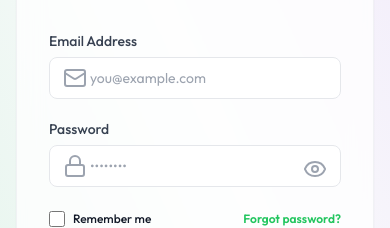
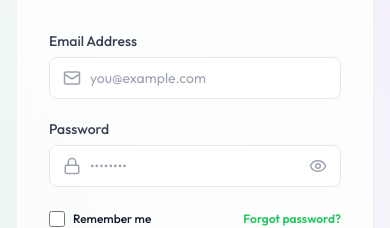
Before and after one commit to sireeshayampalla/budget-planner-project-, a React (Vite) app in the folder frontend/: page /login in a window 390 px wide. Shown: the part 324-552 px from the top of the page. Built offline with nearby package versions, Linux system fonts and the light colour scheme.

Commit message:
fix(tailwind): configure custom fractional spacing tokens to prevent icon collapse on mobile Safari

```diff
--- a/frontend/tailwind.config.js
+++ b/frontend/tailwind.config.js
@@ -23,6 +23,11 @@ export default {
       fontFamily: {
         sans: ['Outfit', 'Inter', 'system-ui', 'sans-serif'],
       },
+      spacing: {
+        '3.5': '0.875rem',
+        '4.5': '1.125rem',
+        '5.5': '1.375rem',
+      },
     },
   },
   plugins: [],
```
